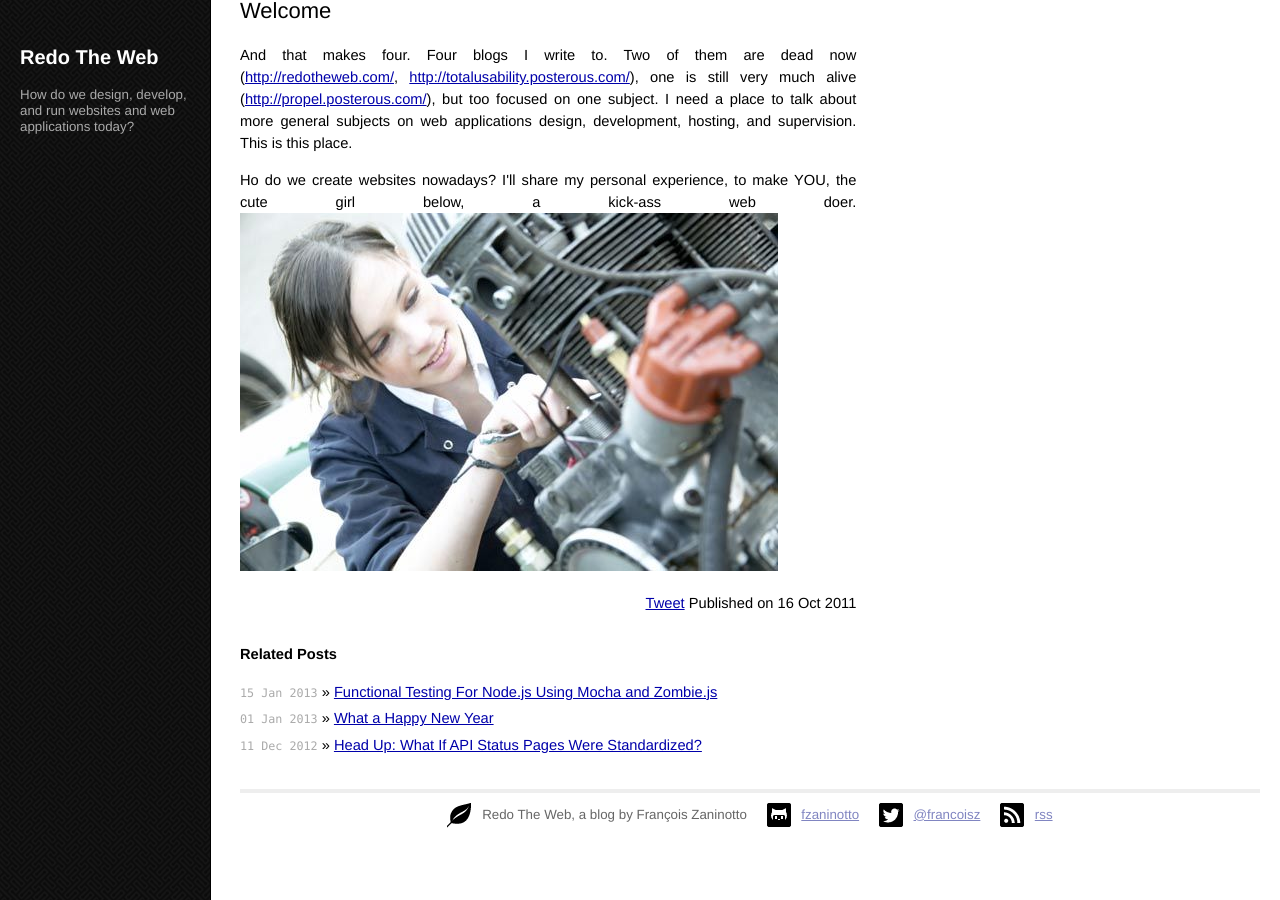
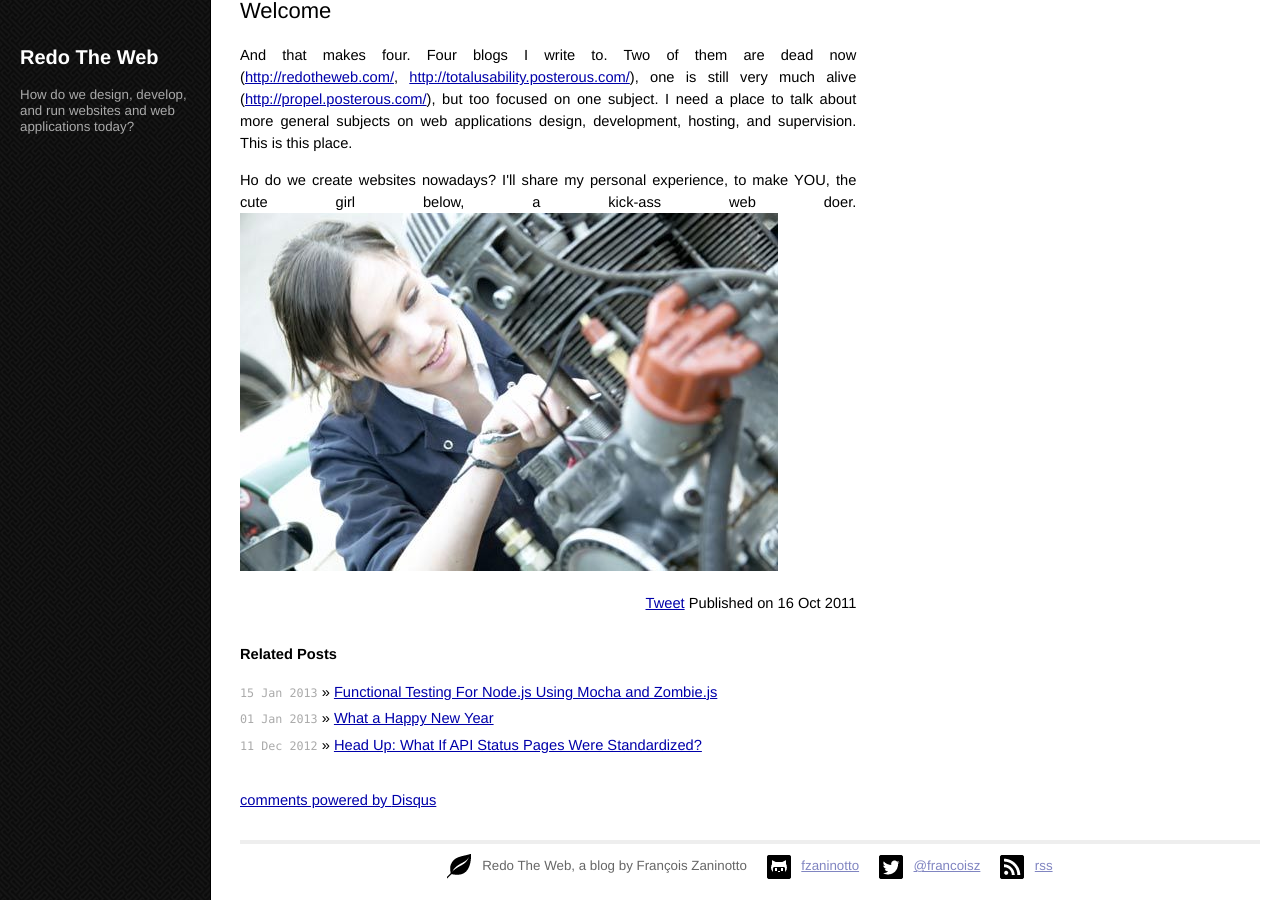
Before and after one commit to fzaninotto/fzaninotto.github.com, a Jekyll site: the page built from _posts/2011-10-16-welcome.html, in a window 1280 px wide and 900 px high, scrolled down 44 px. Built offline with Jekyll 4.4.1, drawn with Linux system fonts in a browser that asks for light colours; some web fonts are replaced; Markdown is read by kramdown in place of the engine named in the settings; comment, search, counter and statistics services are not loaded; some of the changed lines change nothing that is shown.

Commit message:
Add disqus comment widget

```diff
--- a/_layouts/post.html
+++ b/_layouts/post.html
@@ -22,3 +22,15 @@
     {% endfor %}
   </ul>
 </div>
+
+<div id="disqus_thread"></div>
+<script type="text/javascript">
+    var disqus_shortname = 'redotheweb';
+    (function() {
+        var dsq = document.createElement('script'); dsq.type = 'text/javascript'; dsq.async = true;
+        dsq.src = 'http://' + disqus_shortname + '.disqus.com/embed.js';
+        (document.getElementsByTagName('head')[0] || document.getElementsByTagName('body')[0]).appendChild(dsq);
+    })();
+</script>
+<noscript>Please enable JavaScript to view the <a href="http://disqus.com/?ref_noscript">comments powered by Disqus.</a></noscript>
+<a href="http://disqus.com" class="dsq-brlink">comments powered by <span class="logo-disqus">Disqus</span></a>
```
